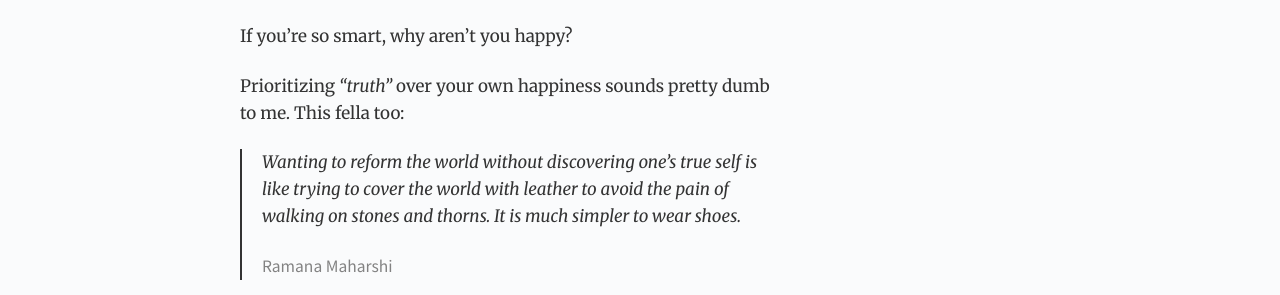
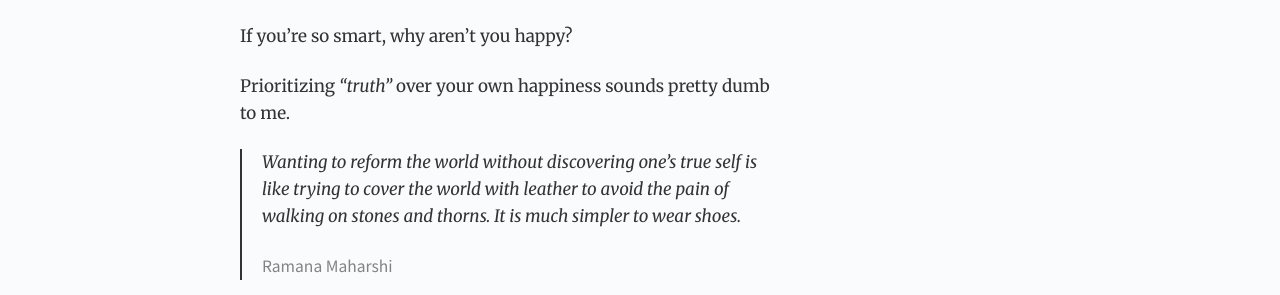
Before and after one commit to gdbroman/broman.blog, a Jekyll site: the page built from _posts/2020/2020-10-24-happy-not-right.md, in a window 1280 px wide. Shown: the part 1056-1351 px from the top of the page. Built offline with Jekyll 4.4.1, drawn with Linux system fonts in a browser that asks for light colours.

Commit message:
revision

```diff
--- a/_posts/2020/2020-10-24-happy-not-right.md
+++ b/_posts/2020/2020-10-24-happy-not-right.md
@@ -9,7 +9,7 @@
 
 If you're so smart, why aren't you happy?
 
-Prioritizing *"truth"* over your own happiness sounds pretty dumb to me. This fella too:
+Prioritizing *"truth"* over your own happiness sounds pretty dumb to me.
 
 > Wanting to reform the world without discovering one's true self is like trying to cover the world with leather to avoid the pain of walking on stones and thorns. It is much simpler to wear shoes.
 >
```
